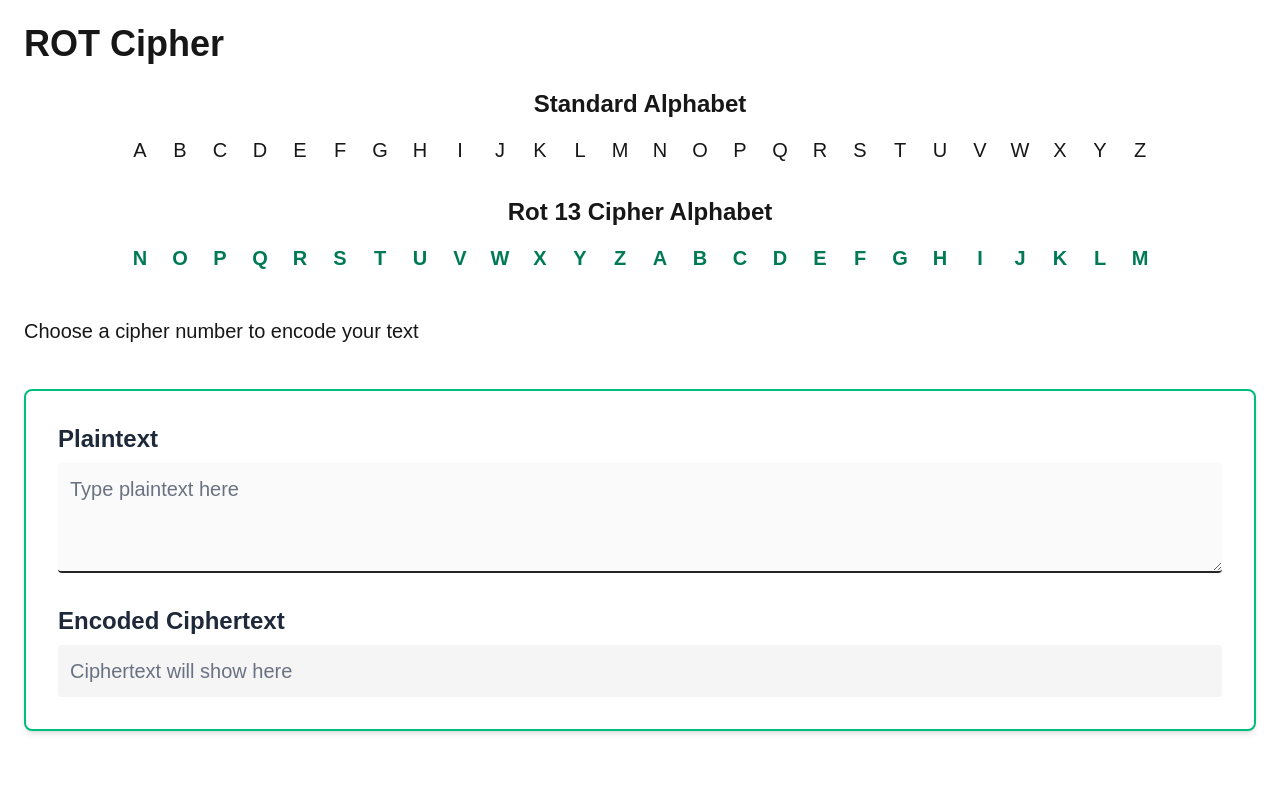
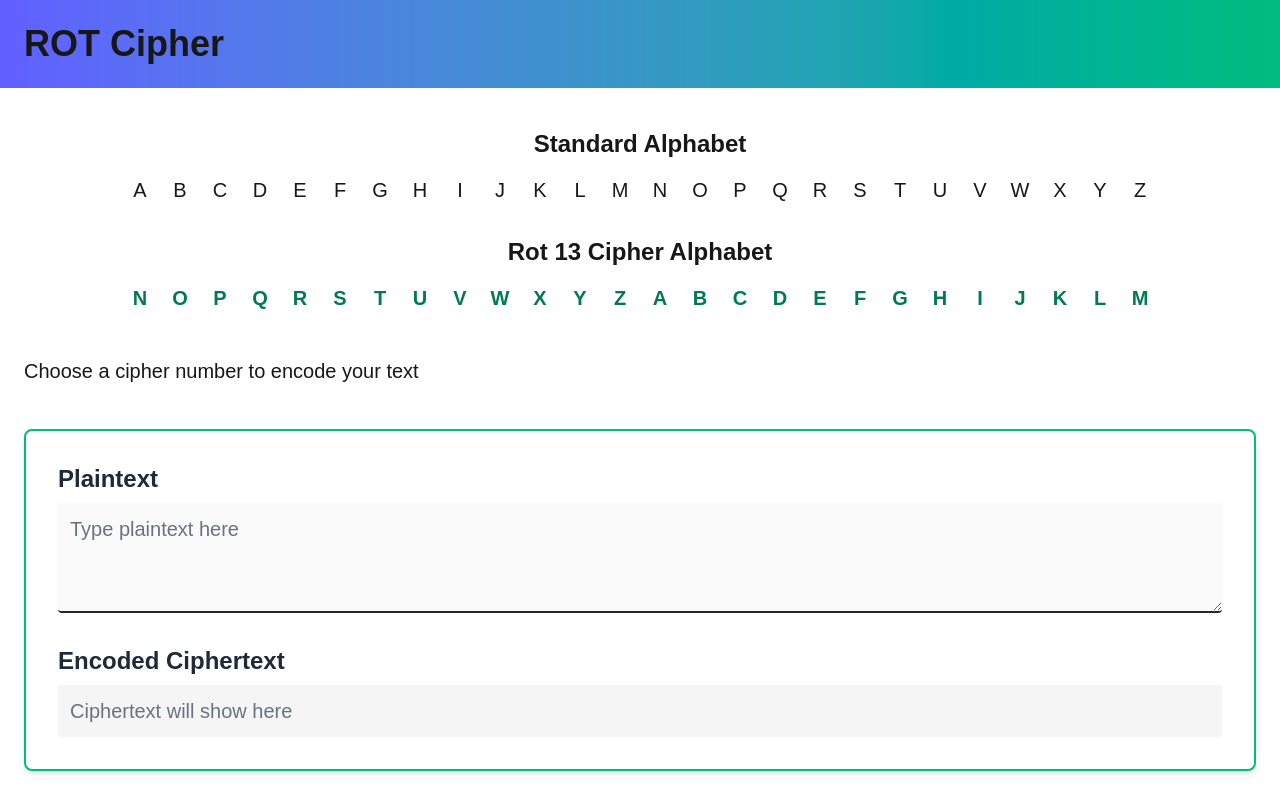
Before and after one commit to jdesoto1618/string-cipher-app, a Next.js app: page / in a window 1280 px wide. Built offline with nearby package versions, Linux system fonts and the light colour scheme.

Commit message:
Adds gradient to header tag for the app.

```diff
--- a/app/page.tsx
+++ b/app/page.tsx
@@ -3,7 +3,7 @@ import { RotCipher } from "@/components/rot-cipher";
 export default function Homepage() {
   return (
     <main>
-      <header className="p-6">
+      <header className="bg-linear-to-r from-indigo-500 to-emerald-500 p-6">
         <h1 className="text-4xl font-bold">ROT Cipher</h1>
       </header>
 
--- a/components/rot-cipher.tsx
+++ b/components/rot-cipher.tsx
@@ -15,7 +15,7 @@ export function RotCipher() {
     const ciphertext = rot(text, shift);
 
     return (
-        <div className="rot-cipher-wrapper flex flex-col gap-10">
+        <div className="rot-cipher-wrapper flex flex-col gap-10 mt-10">
             <section className="flex flex-col gap-8 alphabet-rows-wrapper">
                 <AlphabetRow title="Standard Alphabet" letters={alphabet_letters} />
                 <AlphabetRow title={`Rot ${shift} Cipher Alphabet`} letters={shiftedAlphabet(shift)} accent />
```
